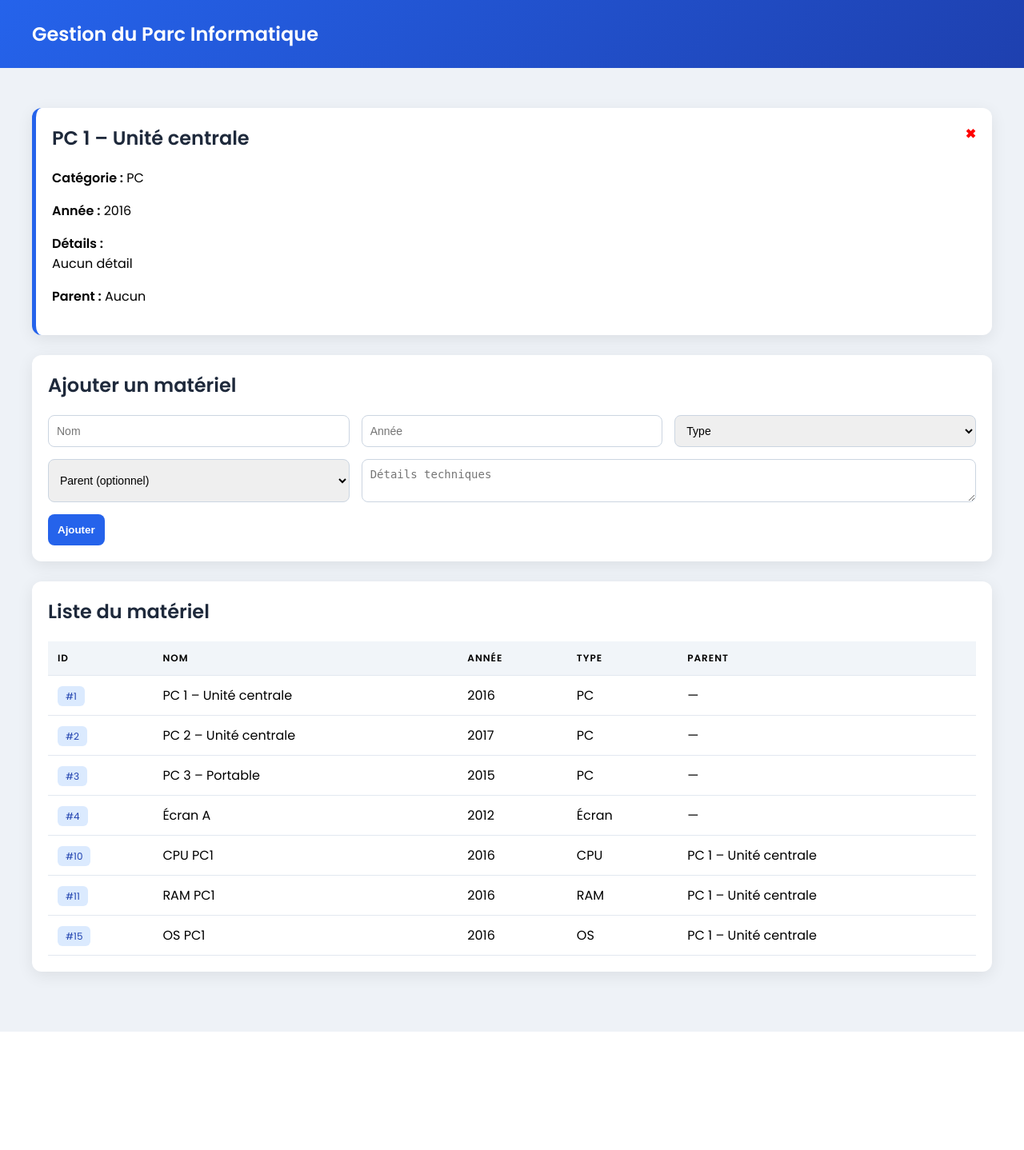
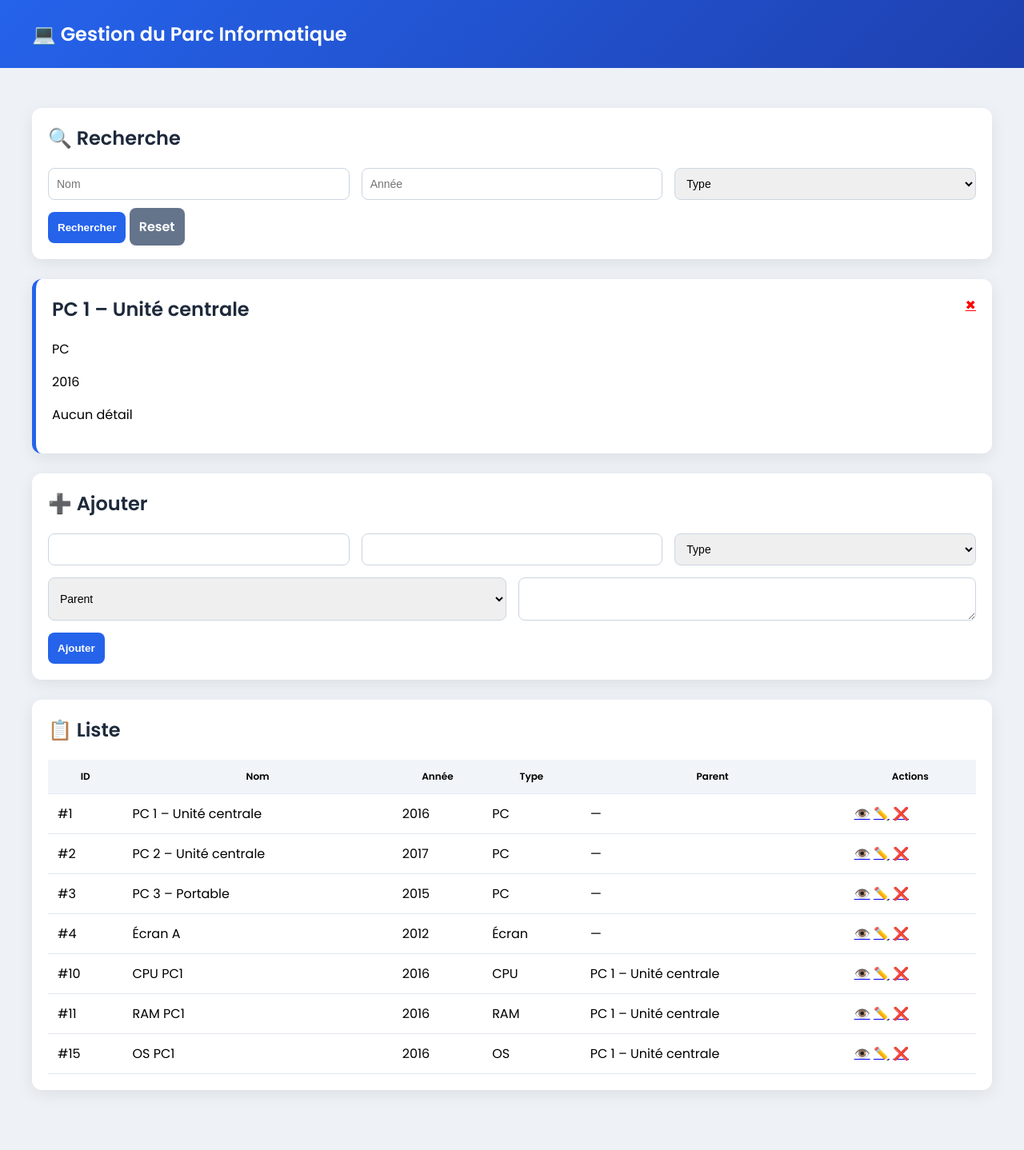
Before and after one commit to nicochris-3500/test_ap4, a PHP site: page /index.php?id=1 in a window 1280 px wide. Shown: the whole page at 80% size. Before the commit the page ends 1290 px from the top, so only its background shows below. Run offline with PHP 8.4, Linux system fonts and the light colour scheme; data comes from the database, SQL or seed files in the repository.

Commit message:
Update index.php

```diff
--- a/index.php
+++ b/index.php
@@ -8,26 +8,60 @@ try {
     die("Erreur de connexion : " . $e->getMessage());
 }
 
+// --- DELETE ---
+if (isset($_GET['delete']) && is_numeric($_GET['delete'])) {
+    $req = $connexion->prepare("DELETE FROM MATERIEL WHERE id = ?");
+    $req->execute([$_GET['delete']]);
+    header("Location: index.php");
+    exit;
+}
+
+// --- MODE EDIT ---
+$edit = null;
+if (isset($_GET['edit']) && is_numeric($_GET['edit'])) {
+    $req = $connexion->prepare("SELECT * FROM MATERIEL WHERE id = ?");
+    $req->execute([$_GET['edit']]);
+    $edit = $req->fetch();
+}
+
+// --- INSERT / UPDATE ---
 if (!empty($_POST['nom']) && !empty($_POST['id_type'])) {
+
+    $parentValue = !empty($_POST['id_parent']) ? $_POST['id_parent'] : null;
+
+    if (!empty($_POST['id'])) {
+        $sql = "UPDATE MATERIEL
+                SET nom = :nom, annee = :annee, details = :details, id_type = :id_type, id_parent = :id_parent
+                WHERE id = :id";
+
+        $req = $connexion->prepare($sql);
+        $req->execute([
+            ':nom' => $_POST['nom'],
+            ':annee' => $_POST['annee'],
+            ':details' => $_POST['details'],
+            ':id_type' => $_POST['id_type'],
+            ':id_parent' => $parentValue,
+            ':id' => $_POST['id']
+        ]);
+    } else {
         $sql = "INSERT INTO MATERIEL (nom, annee, details, id_type, id_parent)
                 VALUES (:nom, :annee, :details, :id_type, :id_parent)";
 
-    $ins = $connexion->prepare($sql);
-
-    $parentValue = !empty($_POST['id_parent']) ? $_POST['id_parent'] : null;
-
-    $ins->execute([
-        ':nom'       => $_POST['nom'],
-        ':annee'     => $_POST['annee'],
-        ':details'   => $_POST['details'],
-        ':id_type'   => $_POST['id_type'],
+        $req = $connexion->prepare($sql);
+        $req->execute([
+            ':nom' => $_POST['nom'],
+            ':annee' => $_POST['annee'],
+            ':details' => $_POST['details'],
+            ':id_type' => $_POST['id_type'],
             ':id_parent' => $parentValue
         ]);
+    }
 
     header("Location: index.php");
     exit;
 }
 
+// --- DÉTAIL ---
 $selected = null;
 if (isset($_GET['id']) && is_numeric($_GET['id'])) {
     $sel = $connexion->prepare("SELECT * FROM vue_materiel WHERE id = ?");
@@ -35,13 +69,42 @@ if (isset($_GET['id']) && is_numeric($_GET['id'])) {
     $selected = $sel->fetch();
 }
 
-$liste = $connexion->query("SELECT * FROM vue_materiel ORDER BY id ASC")->fetchAll();
-
+// --- LISTES ---
 $categories = $connexion->query("SELECT * FROM CATEGORIE ORDER BY libelle ASC")->fetchAll();
-
 $parents = $connexion->query("SELECT id, nom FROM MATERIEL ORDER BY nom ASC")->fetchAll();
 
+// --- RECHERCHE MULTICRITÈRE ---
+$conditions = [];
+$params = [];
+
+if (!empty($_GET['search_nom'])) {
+    $conditions[] = "nom LIKE :nom";
+    $params[':nom'] = "%" . $_GET['search_nom'] . "%";
+}
+
+if (!empty($_GET['search_type'])) {
+    $conditions[] = "id_type = :type";
+    $params[':type'] = $_GET['search_type'];
+}
+
+if (!empty($_GET['search_annee'])) {
+    $conditions[] = "annee = :annee";
+    $params[':annee'] = $_GET['search_annee'];
+}
+
+$sql = "SELECT * FROM vue_materiel";
+
+if (!empty($conditions)) {
+    $sql .= " WHERE " . implode(" AND ", $conditions);
+}
+
+$sql .= " ORDER BY id ASC";
+
+$stmt = $connexion->prepare($sql);
+$stmt->execute($params);
+$liste = $stmt->fetchAll();
 ?>
+
 <!DOCTYPE html>
 <html lang="fr">
 <head>
@@ -51,153 +114,94 @@ $parents = $connexion->query("SELECT id, nom FROM MATERIEL ORDER BY nom ASC")->f
 <link href="https://fonts.googleapis.com/css2?family=Poppins:wght@300;400;600&display=swap" rel="stylesheet">
 
 <style>
-body {
-    font-family: 'Poppins', sans-serif;
-    margin: 0;
-    background: #eef2f7;
-}
-
-.header {
-    background: linear-gradient(135deg, #2563eb, #1e40af);
-    color: white;
-    padding: 25px 40px;
-    font-size: 24px;
-    font-weight: 600;
-}
-
-.container {
-    max-width: 1200px;
-    margin: 30px auto;
-    padding: 20px;
-}
-
-.card {
-    background: white;
-    border-radius: 12px;
-    padding: 20px;
-    margin-bottom: 25px;
-    box-shadow: 0 5px 20px rgba(0,0,0,0.08);
-}
-
-h2 {
-    margin-top: 0;
-    color: #1e293b;
-}
-
-.form-group {
-    display: grid;
-    grid-template-columns: repeat(auto-fit, minmax(180px, 1fr));
-    gap: 15px;
-    margin-bottom: 15px;
-}
-
-input, select, textarea {
-    padding: 10px;
-    border-radius: 8px;
-    border: 1px solid #cbd5e1;
-    font-size: 14px;
-}
-
-input:focus, select:focus, textarea:focus {
-    outline: none;
-    border-color: #2563eb;
-}
-
-.btn {
-    background: #2563eb;
-    color: white;
-    padding: 12px;
-    border: none;
-    border-radius: 8px;
-    font-weight: 600;
-    cursor: pointer;
-}
-
-.btn:hover {
-    background: #1e40af;
-}
-
-table {
-    width: 100%;
-    border-collapse: collapse;
-}
-
-th {
-    background: #f1f5f9;
-    text-transform: uppercase;
-    font-size: 12px;
-    letter-spacing: 1px;
-}
-
-th, td {
-    padding: 12px;
-    text-align: left;
-}
-
-tr {
-    border-bottom: 1px solid #e2e8f0;
-}
-
-tr:hover {
-    background: #f8fafc;
-    cursor: pointer;
-}
-
-.tag {
-    background: #dbeafe;
-    color: #1e40af;
-    padding: 4px 10px;
-    border-radius: 6px;
-    font-size: 12px;
-}
-
-.detail {
-    border-left: 5px solid #2563eb;
-}
-
-.close {
-    float: right;
-    text-decoration: none;
-    color: red;
-    font-weight: bold;
-}
+/* TON CSS INCHANGÉ */
+body { font-family: 'Poppins', sans-serif; margin: 0; background: #eef2f7; }
+.header { background: linear-gradient(135deg, #2563eb, #1e40af); color: white; padding: 25px 40px; font-size: 24px; font-weight: 600; }
+.container { max-width: 1200px; margin: 30px auto; padding: 20px; }
+.card { background: white; border-radius: 12px; padding: 20px; margin-bottom: 25px; box-shadow: 0 5px 20px rgba(0,0,0,0.08); }
+h2 { margin-top: 0; color: #1e293b; }
+.form-group { display: grid; grid-template-columns: repeat(auto-fit, minmax(180px, 1fr)); gap: 15px; margin-bottom: 15px; }
+input, select, textarea { padding: 10px; border-radius: 8px; border: 1px solid #cbd5e1; font-size: 14px; }
+input:focus, select:focus, textarea:focus { outline: none; border-color: #2563eb; }
+.btn { background: #2563eb; color: white; padding: 12px; border: none; border-radius: 8px; font-weight: 600; cursor: pointer; text-decoration:none;}
+.btn:hover { background: #1e40af; }
+table { width: 100%; border-collapse: collapse; }
+th { background: #f1f5f9; font-size: 12px; }
+th, td { padding: 12px; }
+tr { border-bottom: 1px solid #e2e8f0; }
+.tag { background: #dbeafe; color: #1e40af; padding: 4px 10px; border-radius: 6px; }
+.detail { border-left: 5px solid #2563eb; }
+.close { float: right; color: red; }
 </style>
 </head>
 
 <body>
 
-<div class="header">
-     Gestion du Parc Informatique
+<div class="header">💻 Gestion du Parc Informatique</div>
+
+<div class="container">
+
+<!-- RECHERCHE -->
+<div class="card">
+<h2>🔍 Recherche</h2>
+
+<form method="get">
+<div class="form-group">
+
+<input type="text" name="search_nom" placeholder="Nom"
+value="<?= $_GET['search_nom'] ?? '' ?>">
+
+<input type="number" name="search_annee" placeholder="Année"
+value="<?= $_GET['search_annee'] ?? '' ?>">
+
+<select name="search_type">
+<option value="">Type</option>
+<?php foreach($categories as $cat): ?>
+<option value="<?= $cat['id_type'] ?>"
+<?php if(isset($_GET['search_type']) && $_GET['search_type'] == $cat['id_type']) echo 'selected'; ?>>
+<?= htmlspecialchars($cat['libelle']) ?>
+</option>
+<?php endforeach; ?>
+</select>
+
 </div>
 
-<div class="container">
+<button class="btn">Rechercher</button>
+<a href="index.php" class="btn" style="background:#64748b;">Reset</a>
+
+</form>
+</div>
 
 <?php if ($selected): ?>
 <div class="card detail">
 <a href="index.php" class="close">✖</a>
-    <h2><?php echo htmlspecialchars($selected['nom']); ?></h2>
-    <p><strong>Catégorie :</strong> <?php echo htmlspecialchars($selected['type_libelle']); ?></p>
-    <p><strong>Année :</strong> <?php echo htmlspecialchars($selected['annee']); ?></p>
-    <p><strong>Détails :</strong><br>
-        <?php echo nl2br(htmlspecialchars($selected['details'] ?: 'Aucun détail')); ?>
-    </p>
-    <p><strong>Parent :</strong> <?php echo htmlspecialchars($selected['parent_nom'] ?: 'Aucun'); ?></p>
+<h2><?= htmlspecialchars($selected['nom']) ?></h2>
+<p><?= htmlspecialchars($selected['type_libelle']) ?></p>
+<p><?= htmlspecialchars($selected['annee']) ?></p>
+<p><?= nl2br(htmlspecialchars($selected['details'] ?: 'Aucun détail')) ?></p>
 </div>
 <?php endif; ?>
 
+<!-- FORMULAIRE -->
 <div class="card">
-    <h2> Ajouter un matériel</h2>
+<h2><?= $edit ? "✏️ Modifier" : "➕ Ajouter" ?></h2>
 
 <form method="post">
+
+<?php if ($edit): ?>
+<input type="hidden" name="id" value="<?= $edit['id'] ?>">
+<?php endif; ?>
+
 <div class="form-group">
-            <input name="nom" placeholder="Nom" required>
-            <input name="annee" type="number" placeholder="Année" required>
+<input name="nom" value="<?= $edit['nom'] ?? '' ?>" required>
+<input name="annee" type="number" value="<?= $edit['annee'] ?? '' ?>" required>
 
 <select name="id_type" required>
 <option value="">Type</option>
 <?php foreach($categories as $cat): ?>
-                    <option value="<?php echo $cat['id_type']; ?>">
-                        <?php echo htmlspecialchars($cat['libelle']); ?>
+<option value="<?= $cat['id_type'] ?>"
+<?php if(isset($edit) && $edit['id_type'] == $cat['id_type']) echo 'selected'; ?>>
+<?= htmlspecialchars($cat['libelle']) ?>
 </option>
 <?php endforeach; ?>
 </select>
@@ -205,23 +209,25 @@ tr:hover {
 
 <div class="form-group">
 <select name="id_parent">
-                <option value="">Parent (optionnel)</option>
+<option value="">Parent</option>
 <?php foreach($parents as $p): ?>
-                    <option value="<?php echo $p['id']; ?>">
-                        <?php echo htmlspecialchars($p['nom']); ?>
+<option value="<?= $p['id'] ?>"
+<?php if(isset($edit) && $edit['id_parent'] == $p['id']) echo 'selected'; ?>>
+<?= htmlspecialchars($p['nom']) ?>
 </option>
 <?php endforeach; ?>
 </select>
 
-            <textarea name="details" placeholder="Détails techniques" style="grid-column: span 2;"></textarea>
+<textarea name="details"><?= $edit['details'] ?? '' ?></textarea>
 </div>
 
-        <button class="btn">Ajouter</button>
+<button class="btn"><?= $edit ? "Modifier" : "Ajouter" ?></button>
 </form>
 </div>
 
+<!-- TABLEAU -->
 <div class="card">
-    <h2> Liste du matériel</h2>
+<h2>📋 Liste</h2>
 
 <table>
 <thead>
@@ -231,17 +237,23 @@ tr:hover {
 <th>Année</th>
 <th>Type</th>
 <th>Parent</th>
+<th>Actions</th>
 </tr>
 </thead>
 
 <tbody>
 <?php foreach ($liste as $item): ?>
-            <tr onclick="window.location.href='?id=<?php echo $item['id']; ?>'">
-                <td><span class="tag">#<?php echo $item['id']; ?></span></td>
-                <td><?php echo htmlspecialchars($item['nom']); ?></td>
-                <td><?php echo htmlspecialchars($item['annee']); ?></td>
-                <td><?php echo htmlspecialchars($item['type_libelle']); ?></td>
-                <td><?php echo htmlspecialchars($item['parent_nom'] ?: '—'); ?></td>
+<tr>
+<td>#<?= $item['id'] ?></td>
+<td><?= htmlspecialchars($item['nom']) ?></td>
+<td><?= htmlspecialchars($item['annee']) ?></td>
+<td><?= htmlspecialchars($item['type_libelle']) ?></td>
+<td><?= htmlspecialchars($item['parent_nom'] ?: '—') ?></td>
+<td>
+<a href="?id=<?= $item['id'] ?>">👁️</a>
+<a href="?edit=<?= $item['id'] ?>">✏️</a>
+<a href="?delete=<?= $item['id'] ?>" onclick="return confirm('Supprimer ?')">❌</a>
+</td>
 </tr>
 <?php endforeach; ?>
 </tbody>
@@ -250,6 +262,5 @@ tr:hover {
 </div>
 
 </div>
-
 </body>
 </html>
```
Lines whose indentation alone changed are shown as unchanged.
